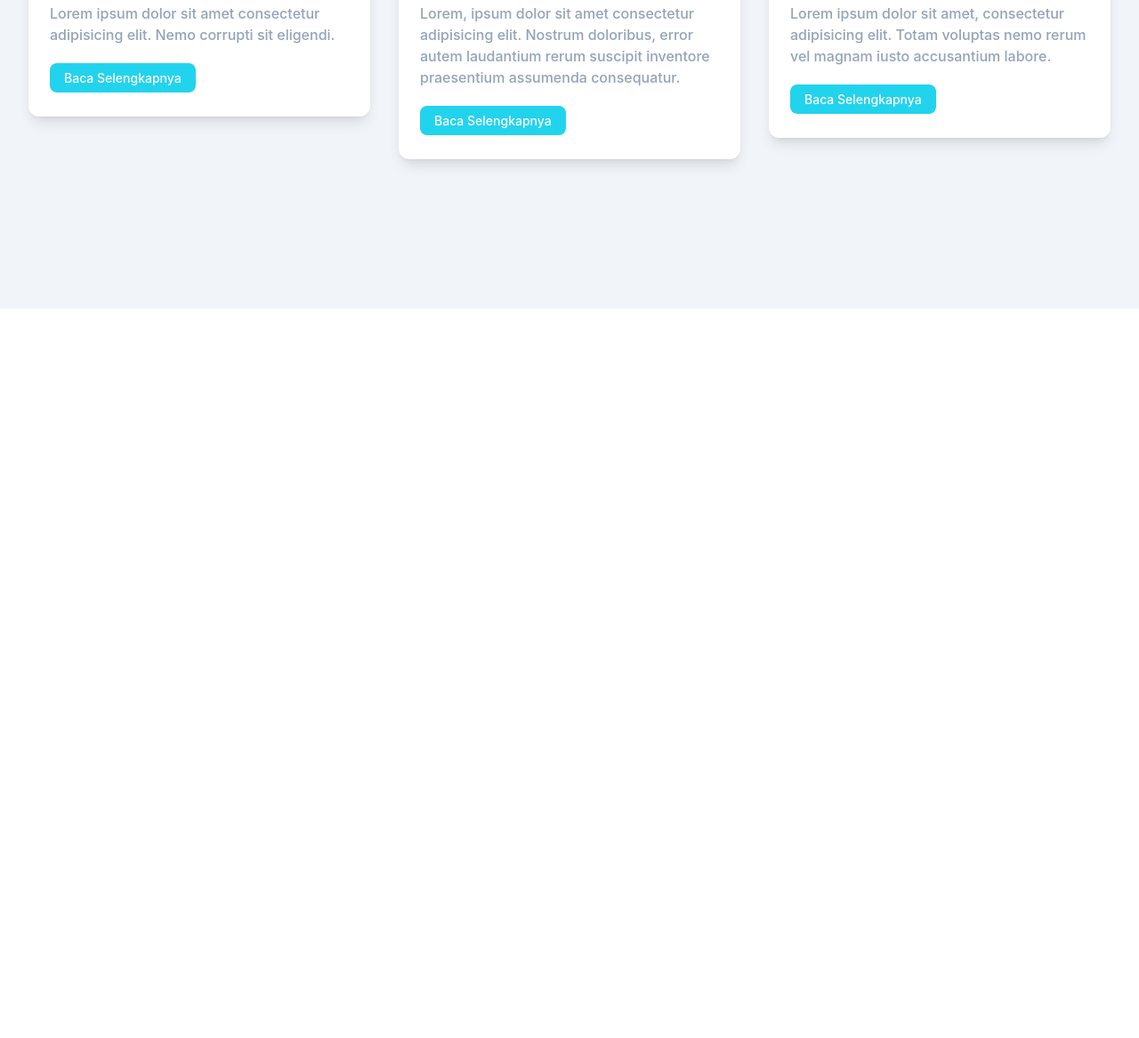
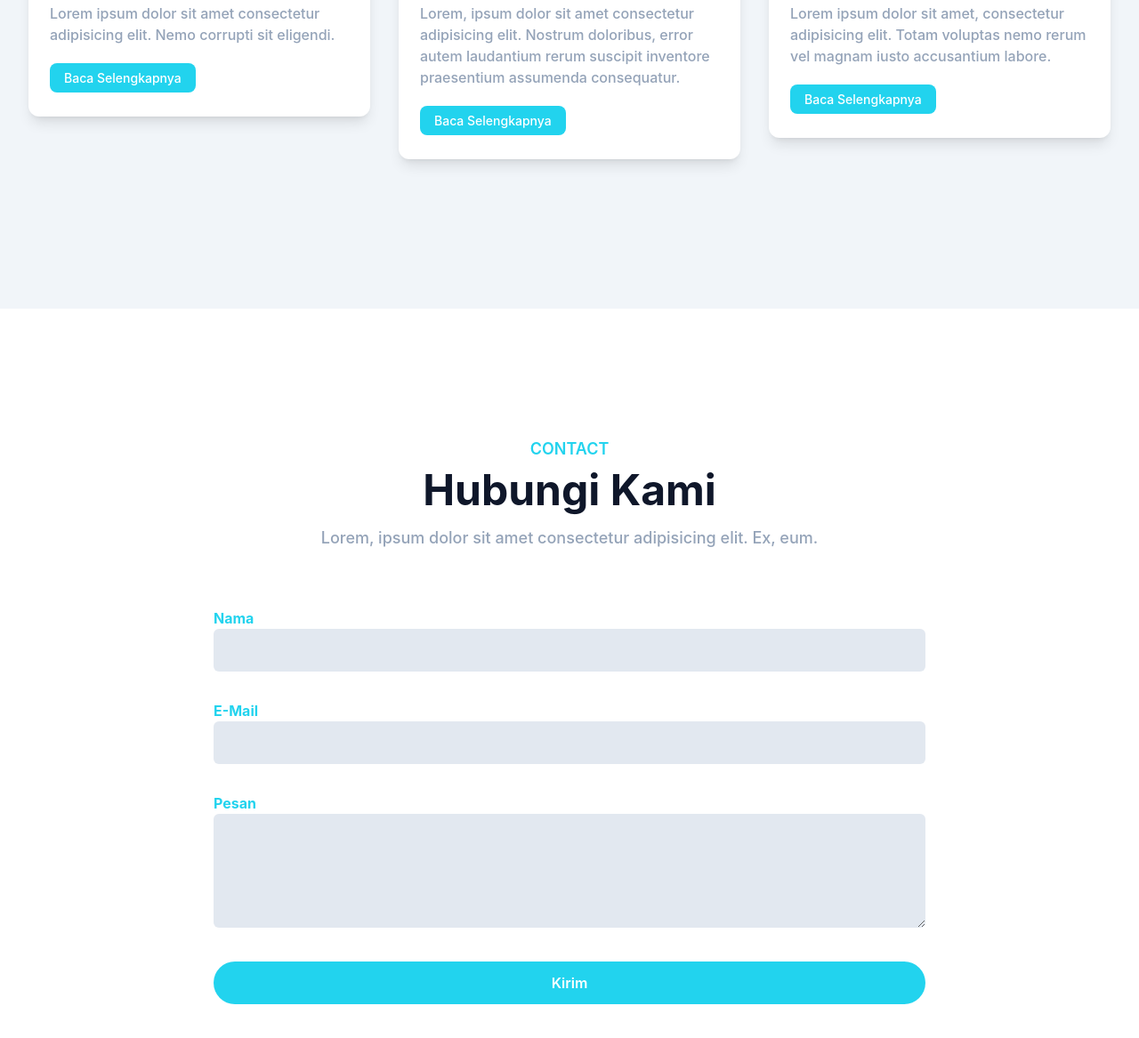
Before and after one commit to aliamribardi/TailwindCSS-Portfolio, a website: page index.html in a window 1280 px wide. Shown: the part 3882-5049 px from the top of the page at 89% size. Before the commit the page ends 4229 px from the top, so only its background shows below. Drawn offline with Linux system fonts and the light colour scheme.

Commit message:
Contact
Contact Finish

```diff
--- a/index.html
+++ b/index.html
@@ -261,6 +261,40 @@
     </section>
     <!-- Blog Section End -->
 
+    <!-- Contact Section Start -->
+    <section id="contact" class="pt-36 pb-32">
+        <div class="container">
+            <div class="w-full px-4">
+                <div class="max-w-xl mx-auto text-center mb-16">
+                    <h4 class="font-semibold text-lg text-warnaUtama mb-2">CONTACT</h4>
+                    <h2 class="font-bold text-dark text-3xl mb-4 sm:text-4xl lg:text-5xl">Hubungi Kami</h2>
+                    <p class="font-medium text-md text-warnaKedua md:text-lg">Lorem, ipsum dolor sit amet consectetur adipisicing elit. Ex, eum.</p>
+                </div>
+            </div>
+
+            <form>
+                <div class="w-full lg:w-2/3 lg:mx-auto">
+                    <div class="w-full px-4 mb-8">
+                        <label for="name" class="text-base font-bold text-warnaUtama">Nama</label>
+                        <input type="text" id="name" class="w-full bg-slate-200 text-dark p-3 rounded-md focus:outline-none focus:ring-warnaUtama focus:ring-1 focus:border-warnaUtama">
+                    </div>
+                    <div class="w-full px-4 mb-8">
+                        <label for="email" class="text-base font-bold text-warnaUtama">E-Mail</label>
+                        <input type="email" id="email" class="w-full bg-slate-200 text-dark p-3 rounded-md focus:outline-none focus:ring-warnaUtama focus:ring-1 focus:border-warnaUtama">
+                    </div>
+                    <div class="w-full px-4 mb-8">
+                        <label for="message" class="text-base font-bold text-warnaUtama">Pesan</label>
+                        <textarea type="text" id="message" class="w-full bg-slate-200 text-dark p-3 rounded-md focus:outline-none focus:ring-warnaUtama focus:ring-1 focus:border-warnaUtama h-32"></textarea>
+                    </div>
+                    <div class="w-full px-4">
+                        <button class="text-base font-semibold text-white bg-warnaUtama py-3 px-8 rounded-full hover:opacity-70 hover:shadow-lg transition duration-500 w-full">Kirim</button>
+                    </div>
+                </div>
+            </form>
+        </div>
+    </section>
+    <!-- Contact Section End -->
+
 
     <script src="dist/js/script.js"></script>
 </body>
```
Also changed, not shown: dist/output.css.
